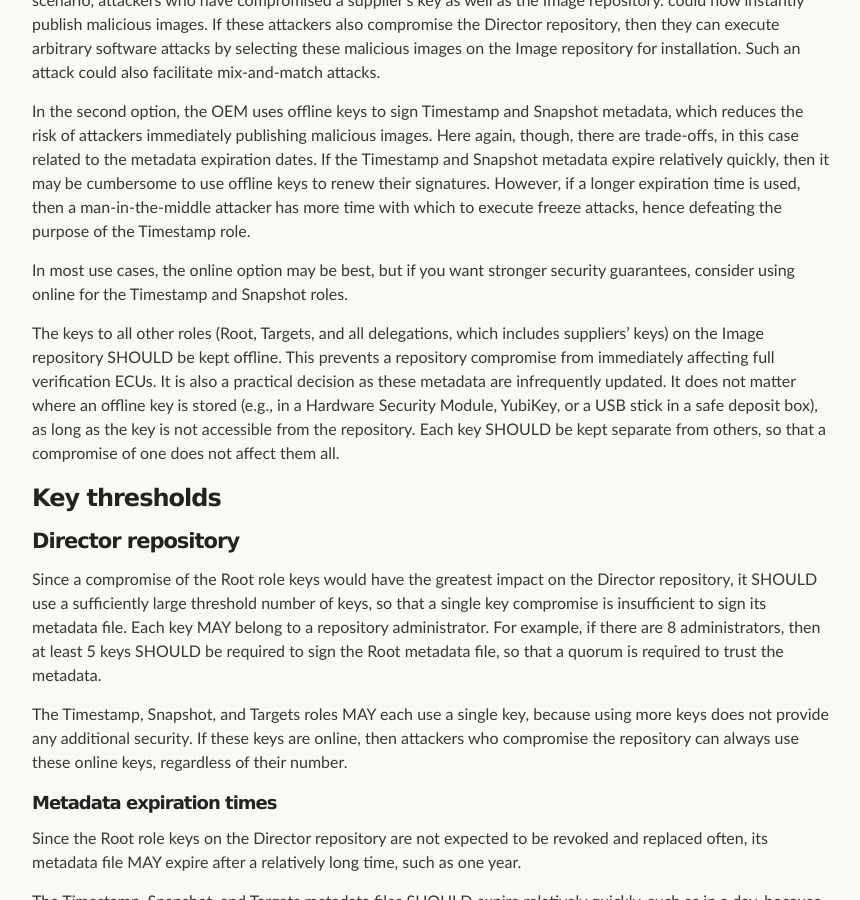
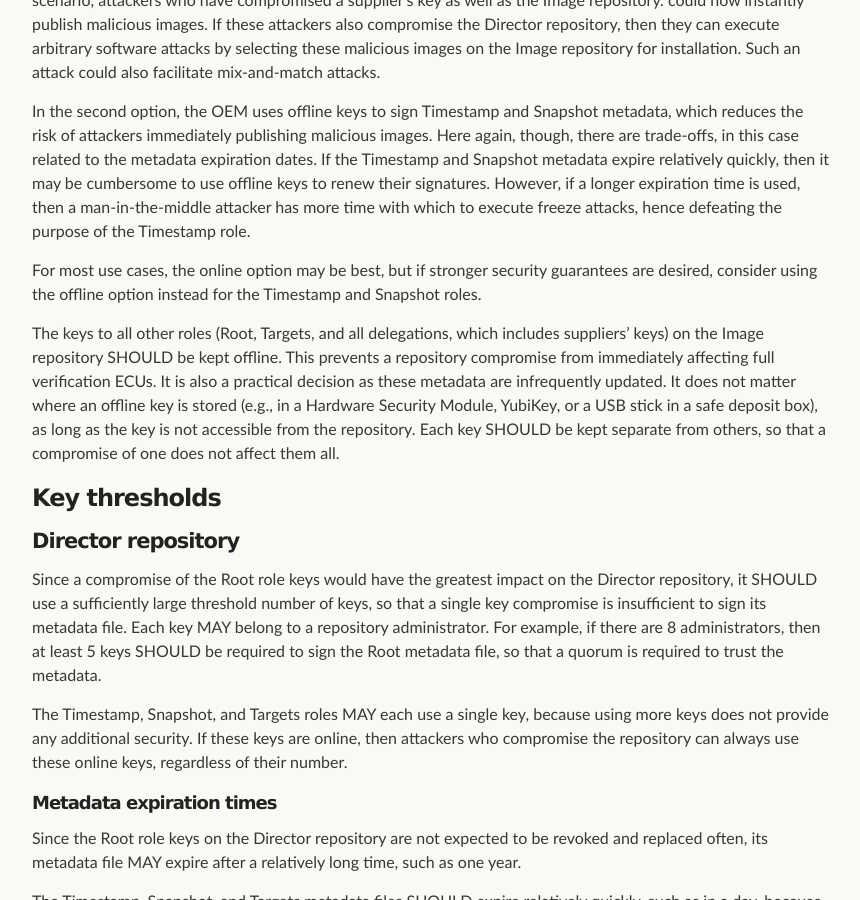
Before and after one commit to uptane/deployment-considerations, a Jekyll site: the page built from key_management.md, in a window 1280 px wide and 900 px high, scrolled down 842 px. Shown: the whole window, without its empty margins (208-1068 px from the left). Built offline with Jekyll 4.4.1, drawn with Linux system fonts in a browser that asks for light colours; our own code applies the rules of GitHub Pages for plain Markdown files.

Commit message:
Update key_management.md
Co-Authored-By: Trishank K Kuppusamy <33133073+trishankatdatadog@users.noreply.github.com>

```diff
--- a/key_management.md
+++ b/key_management.md
@@ -20,7 +20,7 @@ On the Image repository, there are two options for signing the Timestamp and Sna
 
 In the second option, the OEM uses offline keys to sign Timestamp and Snapshot metadata, which reduces the risk of attackers immediately publishing malicious images. Here again, though, there are trade-offs, in this case related to the metadata expiration dates. If the Timestamp and Snapshot metadata expire relatively quickly, then it may be cumbersome to use offline keys to renew their signatures. However, if a longer expiration time is used, then a man-in-the-middle attacker has more time with which to execute freeze attacks, hence defeating the purpose of the Timestamp role.
 
-In most use cases, the online option may be best, but if you want stronger security guarantees, consider using  online for the Timestamp and Snapshot roles.
+For most use cases, the online option may be best, but if stronger security guarantees are desired, consider using the offline option instead for the Timestamp and Snapshot roles.
 
 The keys to all other roles (Root, Targets, and all delegations, which includes suppliers' keys) on the Image repository SHOULD be kept offline. This prevents a repository compromise from immediately affecting full verification ECUs. It is also a practical decision as these metadata are infrequently updated. It does not matter where an offline key is stored (e.g., in a Hardware Security Module, YubiKey, or a USB stick in a safe deposit box), as long as the key is not accessible from the repository. Each key SHOULD be kept separate from others, so that a compromise of one does not affect them all.
 
```
